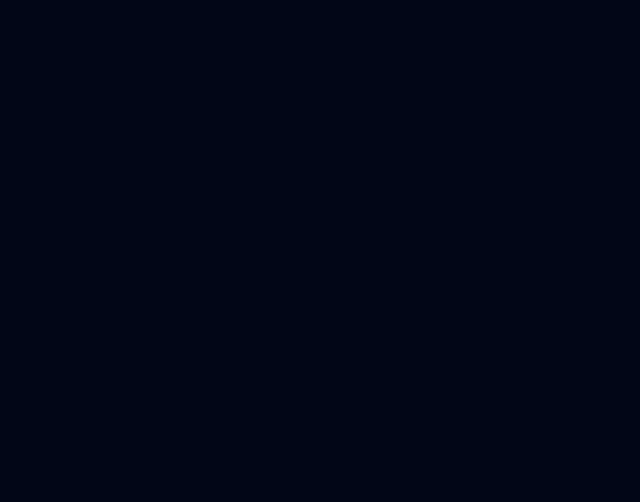
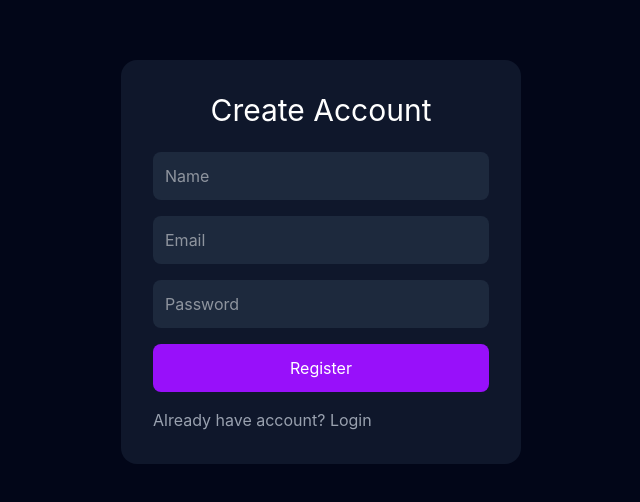
Before and after one commit to ayushisahoo22/learnvault-ai, a React (Vite) app in the folder client/: page /register in a window 1280 px wide. Before the commit this address had no page. Shown: the part 138-640 px from the top of the page, without its empty margins (319-959 px from the left). Built offline with nearby package versions, Linux system fonts and the light colour scheme.

Commit message:
Add authentication pages and protected routes for user access

```diff
--- a/client/src/App.jsx
+++ b/client/src/App.jsx
@@ -1,6 +1,9 @@
 import {BrowserRouter,Routes,Route} from "react-router-dom"
 import Dashboard from './pages/Dashboard'
 import TopicPage from "./pages/TopicPage";
+import Login from "./pages/Login";
+import Register from "./pages/Register";
+import ProtectedRoute from "./components/ProtectedRoute";
 import { useState } from "react";
 function App() {
     const [topics,setTopics] = useState([]);
@@ -16,7 +19,11 @@ function App() {
         }>
             <BrowserRouter>
                 <Routes>
-                    <Route path="/" element={<Dashboard
+                    <Route path="/login" element={<Login/>}/>
+                    <Route path="/register" element={<Register/>}/>
+                    <Route path="/" element={
+                        <ProtectedRoute>
+                            <Dashboard
                             topics={topics}
                             setTopics={setTopics}
                             pinnedChats={pinnedChats}
@@ -28,8 +35,11 @@ function App() {
                             search={search}
                             setSearch={setSearch}
                         />
+                    </ProtectedRoute>
                 }/>
-                    <Route path="/topic/:name" element={<TopicPage
+                    <Route path="/topic/:name" element={
+                        <ProtectedRoute>
+                            <TopicPage
                             topics={topics}
                             setTopics={setTopics}
                             pinnedChats={pinnedChats}
@@ -41,10 +51,12 @@ function App() {
                             search={search}
                             setSearch={setSearch}
                             />
+                        </ProtectedRoute>
                     }/>
                     <Route
                         path="/topic/:name/:conversationId"
                         element={
+                            <ProtectedRoute>
                             <TopicPage
                                 topics={topics}
                                 setTopics={setTopics}
@@ -53,6 +65,7 @@ function App() {
                                 search={search}
                                 setSearch={setSearch}
                             />
+                            </ProtectedRoute>
                         }
                     />
                 </Routes>
--- /dev/null
+++ b/client/src/components/ProtectedRoute.jsx
@@ -0,0 +1,9 @@
+import {Navigate} from "react-router-dom";
+function ProtectedRoute({children}){
+    const token = localStorage.getItem("token");
+    return token
+    ? children
+    : <Navigate to="/login"/>
+}
+
+export default ProtectedRoute;
--- a/client/src/components/Sidebar.jsx
+++ b/client/src/components/Sidebar.jsx
@@ -9,6 +9,15 @@ import { useNavigate } from "react-router-dom";
 function Sidebar({topics,darkMode,setDarkMode}){
     const [showMenu,setShowMenu] = useState(false);
     const navigate=useNavigate();
+    const handleLogout=()=>{
+        localStorage.removeItem("token");
+        localStorage.removeItem("user");
+        navigate("/login");
+    }
+    const user=JSON.parse(
+        localStorage.getItem("user") || "{}"
+    );
+    console.log(user);
     return(
         <div className={`flex flex-col h-screen w-1/4 md:w-64 lg:w-72 p-5 ${darkMode? "bg-gradient-to-b from-slate-950 to-indigo-950": "bg-gradient-to-b from-gray-100 to-gray-200"}`}>
             <div className="flex gap-3 items-center h-10">
@@ -63,7 +72,9 @@ function Sidebar({topics,darkMode,setDarkMode}){
             <div className="relative">
                  <div className="flex items-center gap-2 p-2 rounded-xl cursor-pointer hover:bg-white/10 transition-all">
                     <FaUserCircle onClick={()=>setShowMenu(!showMenu)} className="text-2xl text-purple-300"/>
-                    <h4 className={`hidden md:block text-sm font-semibold ${darkMode ? "text-white" : "text-black"}`}>Ayushi</h4>
+                    <h4 className={`hidden md:block text-sm font-semibold ${darkMode ? "text-white" : "text-black"}`}>
+                        {user.name||"User"}
+                    </h4>
                 </div>
                 {
                     showMenu && (<div className={`absolute bottom-16 left-0 w-max rounded-xl border border-purple-500/30 p-2 shadow-lg shadow-purple-500/20 backdrop-blur-md flex-shrink-0 ${darkMode ? "bg-slate-900" : "bg-white"}`}>
@@ -99,7 +110,7 @@ function Sidebar({topics,darkMode,setDarkMode}){
                             cursor-pointer
                             whitespace-nowrap
                             ${darkMode?"text-gray-100":"text-black"}
-                            `}>
+                            `} onClick={handleLogout}>
                                 <IoLogOutOutline/>
                                 <span>Logout</span>
                         </div>
--- /dev/null
+++ b/client/src/pages/Login.jsx
@@ -0,0 +1,69 @@
+import { useState } from "react";
+import { useNavigate } from "react-router-dom";
+
+function Login(){
+    const navigate=useNavigate();
+    const [email,setEmail]=useState("");
+    const [password,setPassword]=useState("");
+    const handleLogin=(e)=>{
+        e.preventDefault();
+        localStorage.setItem(
+            "token",
+            "dummyToken"
+        );
+        const user=JSON.parse(
+            localStorage.getItem("user")
+        );
+        navigate("/");
+    }
+    return(
+        <div className="min-h-screen bg-slate-950 flex items-center justify-center">
+            <div className="bg-slate-900 p-8 rounded-2xl w-[400px]">
+                <h2 className="flex justify-center text-3xl text-white mb-6">Welcome Back</h2>
+                 <form
+                onSubmit={handleLogin}
+                className="flex flex-col gap-4"
+                >
+
+                    <input
+                    type="email"
+                    placeholder="Email"
+                    value={email}
+                    onChange={(e)=>
+                        setEmail(
+                            e.target.value
+                        )
+                    }
+                    className="p-3 rounded-lg bg-slate-800 text-white"
+                    />
+
+                    <input
+                    type="password"
+                    placeholder="Password"
+                    value={password}
+                    onChange={(e)=>
+                        setPassword(
+                            e.target.value
+                        )
+                    }
+                    className="p-3 rounded-lg bg-slate-800 text-white"
+                    />
+
+                    <button
+                    className="bg-purple-600 p-3 rounded-lg text-white hover:bg-purple-700"
+                    >
+                        Login
+                    </button>
+                    <p
+                    className="text-gray-400 mt-4 cursor-pointer"
+                    onClick={()=>navigate("/register")}
+                    >
+                        Create account
+                    </p>
+                </form>
+            </div>
+        </div>
+    )
+}
+
+export default Login;
--- /dev/null
+++ b/client/src/pages/Register.jsx
@@ -0,0 +1,84 @@
+import { useState} from "react";
+import { useNavigate } from "react-router-dom";
+
+function Register(){
+    const navigate=useNavigate();
+    const [form,setForm]=useState({
+        name:"",
+        email:"",
+        password:""
+    });
+    const handleChange=(e)=>{
+        setForm({
+            ...form,
+            [e.target.name]:e.target.value
+        })
+    }
+     const handleRegister=async(e)=>{
+        e.preventDefault();
+        const userData={
+            name:form.name,
+            email:form.email
+        };
+        localStorage.setItem(
+            "user",
+            JSON.stringify(userData)
+        );
+        navigate("/login");
+    }
+    console.log(
+    localStorage.getItem("user")
+);
+    return(
+        <div className="min-h-screen bg-slate-950 flex items-center justify-center">
+            <div className="bg-slate-900 p-8 rounded-2xl w-[400px]">
+                <h2 className=" flex justify-center text-3xl text-white mb-6">
+                    Create Account
+                </h2>
+                <form
+                    onSubmit={handleRegister}
+                    className="flex flex-col gap-4"
+                    >
+
+                    <input
+                    type="text"
+                    name="name"
+                    placeholder="Name"
+                    onChange={handleChange}
+                    className="p-3 rounded-lg bg-slate-800 text-white"
+                    />
+
+                    <input
+                    type="email"
+                    name="email"
+                    placeholder="Email"
+                    onChange={handleChange}
+                    className="p-3 rounded-lg bg-slate-800 text-white"
+                    />
+
+                    <input
+                    type="password"
+                    name="password"
+                    placeholder="Password"
+                    onChange={handleChange}
+                    className="p-3 rounded-lg bg-slate-800 text-white"
+                    />
+
+                    <button
+                    className="bg-purple-600 p-3 rounded-lg text-white"
+                    >
+                        Register
+                    </button>
+                </form>
+                <p
+                className="text-gray-400 mt-4 cursor-pointer"
+                onClick={()=>navigate("/login")}
+                >
+                    Already have account? Login
+                </p>
+            </div>
+        </div>
+    )
+}
+
+export default Register;
```
Lines whose indentation alone changed are shown as unchanged.
